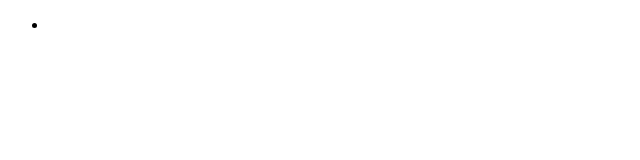
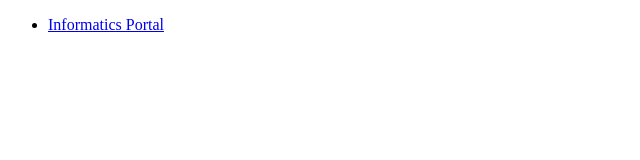
Before and after one commit to DavidAlt/web-portal, a plain HTML site: page index.html in a window 1280 px wide. Shown: the whole page, without its empty margins (0-640 px from the left). Drawn offline with Linux system fonts and the light colour scheme.

Commit message:
fixed missing tag ending

```diff
--- a/index.html
+++ b/index.html
@@ -7,7 +7,7 @@
 </head>
 <body>
     <ul>
-        <li><a href="./informatics-portal/index.html"</li>
+        <li><a href="./informatics-portal/index.html">Informatics Portal</a></li>
     </ul>
 </body>
 </html>
```
